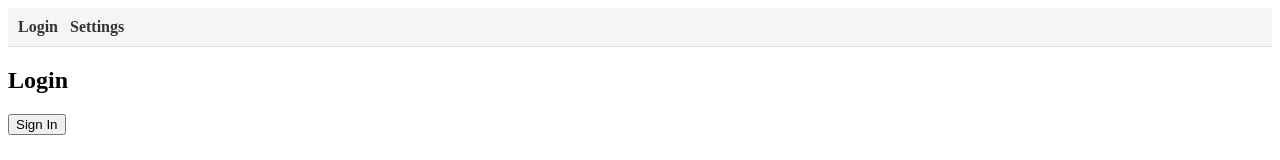
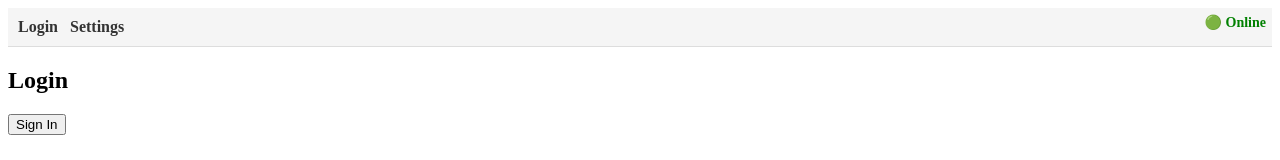
Before and after one commit to ErikPlachta/excel-extension, an Angular app: page /#/login in a window 1280 px wide. Shown: the top 160 px of the page. Built offline with nearby package versions, Linux system fonts and the light colour scheme.

Commit message:
Add online-status component for awareness.

```diff
--- a/package.json
+++ b/package.json
@@ -7,6 +7,7 @@
     "ng": "ng",
     "start": "ng serve",
     "build": "ng build",
+    "dev": "ng serve --ssl true",
     "watch": "ng build --watch --configuration development",
     "test": "ng test"
   },
--- a/src/app/app.component.html
+++ b/src/app/app.component.html
@@ -1,3 +1,4 @@
+<app-online-status></app-online-status>
 <nav class="navbar">
   <a routerLink="/login" *ngIf="!isLoggedIn">Login</a>
   <a routerLink="/home" *ngIf="isLoggedIn">Home</a>
--- a/src/app/app.module.ts
+++ b/src/app/app.module.ts
@@ -13,6 +13,7 @@ import { HelpComponent } from './pages/help/help.component';
 import { SettingsComponent } from './pages/settings/settings.component';
 import { TabNewComponent } from './pages/tab-new/tab-new.component';
 import { TabManageComponent } from './pages/tab-manage/tab-manage.component';
+import { OnlineStatusComponent } from './components/online-status/online-status.component';
 
 @NgModule({
   declarations: [
@@ -24,6 +25,7 @@ import { TabManageComponent } from './pages/tab-manage/tab-manage.component';
     SettingsComponent,
     TabNewComponent,
     TabManageComponent,
+    OnlineStatusComponent,
   ],
   imports: [BrowserModule, FormsModule, HttpClientModule, AppRoutingModule],
   providers: [{ provide: LocationStrategy, useClass: HashLocationStrategy }],
--- /dev/null
+++ b/src/app/components/online-status/online-status.component.css
@@ -0,0 +1,15 @@
+/* TODO: Rebuild this CSS */
+.status {
+  top: 14px;
+  right: 14px;
+  position: absolute;
+  font-size: 14px;
+  font-weight: bold;
+  text-decoration: none;
+}
+.online {
+  color: green;
+}
+.offline {
+  color: red;
+}
--- /dev/null
+++ b/src/app/components/online-status/online-status.component.html
@@ -0,0 +1,4 @@
+<!-- TODO: Clean this up once ready -->
+<div class="status" [ngClass]="{ online: isOnline, offline: !isOnline }">
+  {{ isOnline ? "🟢 Online" : "🔴 Offline" }}
+</div>
--- /dev/null
+++ b/src/app/components/online-status/online-status.component.ts
@@ -0,0 +1,16 @@
+import { Component, OnInit } from '@angular/core';
+
+@Component({
+  selector: 'app-online-status',
+  standalone: false,
+  templateUrl: './online-status.component.html',
+  styleUrls: ['./online-status.component.css'],
+})
+export class OnlineStatusComponent implements OnInit {
+  isOnline = navigator.onLine;
+
+  ngOnInit(): void {
+    window.addEventListener('online', () => (this.isOnline = true));
+    window.addEventListener('offline', () => (this.isOnline = false));
+  }
+}
--- a/src/app/services/excel.service.ts
+++ b/src/app/services/excel.service.ts
@@ -78,7 +78,7 @@ export class ExcelService {
       // Write metadata to Z1
       if (metadata) {
         const marker = '#EXT_META:' + JSON.stringify(metadata);
-        const metaRange = sheet.getRange('A2'); // TODO: find a better place to hold metadata than within z1. I actually prefer it's A2, and table doesn't start until A5 (or something like that). Either way should be a parameter, not hard-coded
+        const metaRange = sheet.getRange('A2'); // TODO: find a better place to hold metadata than within A2. and use args not hard-coded.
         metaRange.values = [[marker]];
         //metaRange.format.font.color = '#FFFFFF'; // hide visually (optional) // TODO: Update styling to use args instead of hard-coded
         //metaRange.format.fill.color = '#FFFFFF'; // hide visually (optional)
@@ -195,7 +195,7 @@ export class ExcelService {
 
     await Excel.run(async (context) => {
       const sheet = context.workbook.worksheets.getItem(sheetName);
-      const cell = sheet.getRange('Z1');
+      const cell = sheet.getRange('A2');
       cell.values = [['#EXT_META:' + JSON.stringify(metadata)]];
       cell.format.font.color = '#FFFFFF';
       cell.format.font.size = 1;
```
Also changed, not shown: 2 other files (tests, documents, lock files or other folders).
